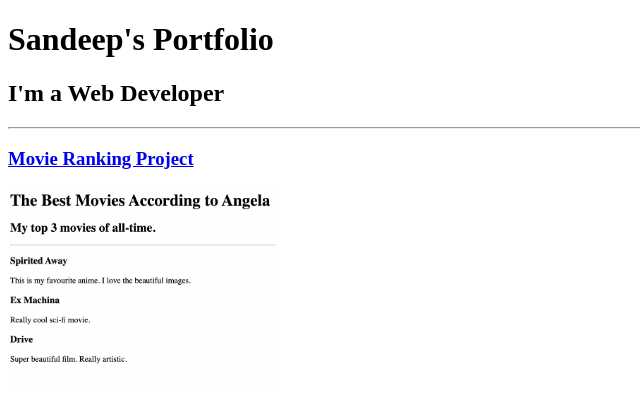
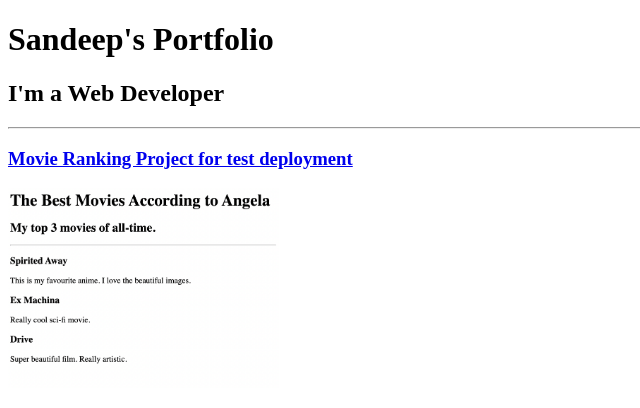
Before and after one commit to Sandeeprdywd/html-test-portfolio, a plain HTML site: page index.html in a window 1280 px wide. Shown: the top 408 px of the page, without its empty margins (0-640 px from the left). Drawn offline with Linux system fonts and the light colour scheme.

Commit message:
Update index.html

```diff
--- a/index.html
+++ b/index.html
@@ -10,7 +10,7 @@
   <h1>Sandeep's Portfolio</h1>
   <h2>I'm a Web Developer</h2>
   <hr />
-  <h3><a href="./public/movie-ranking.html">Movie Ranking Project</a></h3>
+  <h3><a href="./public/movie-ranking.html">Movie Ranking Project for test deployment</a></h3>
   <img src="./assets/images/movie-ranking.png" height="200" alt="movie ranking project preview"/>
   <h3><a href="./public/birthday-invite.html">Birthday Invite Project</a></h3>
   <img src="./assets/images/birthday-invite.png" height="200" alt="birthday invite project preview"/>
```
